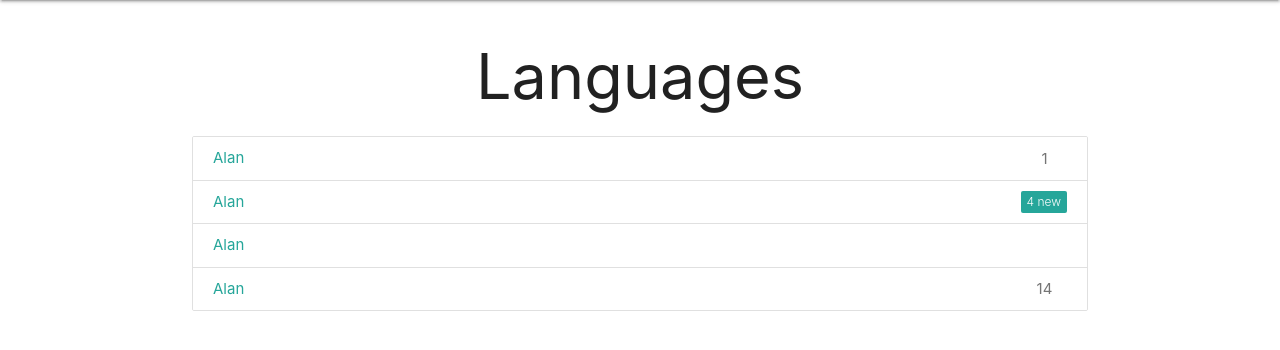
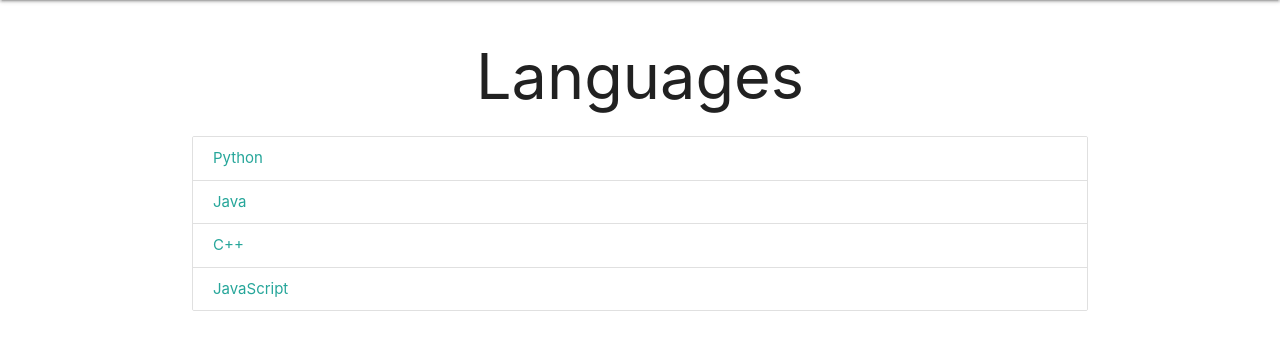
Before and after one commit to kprakhar27/Django-course, a Django app: page /languages/ in a window 1280 px wide. Shown: the part 64-414 px from the top of the page. Run offline with Django 3.2, Linux system fonts and the light colour scheme.

Commit message:
Portfolio

```diff
--- /dev/null
+++ b/Portfolio/data.json
@@ -0,0 +1,15 @@
+{
+    "NAME": "Kumar Prakhar",
+    "ABOUT_ME": "This is ME, Kumar Prakhar, a second year undergraduate from Vellore Institute of Technology, Bhopal. I am a budding Data Scientist and a Web Designer, who is obsessed with the idea of improving himself and wants a platform to grow and excel.",
+    "LANGUAGES": [
+        "Python",
+        "Java",
+        "C++",
+        "JavaScript"
+    ],
+    "PROJECTS": [
+        ["filter_drama", "Google", "Lorem ipsum dolor, sit amet consectetur"],
+        ["place", "Microsoft", "Lorem ipsum dolor, sit amet consectetur"],
+        ["whatshot", "Apple", "Lorem ipsum dolor, sit amet consectetur"]
+    ]
+}
--- a/Portfolio/main/views.py
+++ b/Portfolio/main/views.py
@@ -1,18 +1,26 @@
+from os import name
 from django.shortcuts import render
-
+from django.conf import settings
 # Create your views here.
 
 
 def index(request):
-    context = {}
+    context = {
+        "name": settings.DATA["NAME"],
+        "about_me": settings.DATA["ABOUT_ME"],
+    }
     return render(request, 'main/index.html', context)
 
 
 def projects(request):
-    context = {}
+    context = {
+        "projects": settings.DATA["PROJECTS"]
+    }
     return render(request, 'main/projects.html', context)
 
 
 def languages(request):
-    context = {}
+    context = {
+        "languages": settings.DATA["LANGUAGES"]
+    }
     return render(request, 'main/languages.html', context)
--- a/Portfolio/portfolio/settings.py
+++ b/Portfolio/portfolio/settings.py
@@ -12,6 +12,7 @@ https://docs.djangoproject.com/en/3.2/ref/settings/
 
 from pathlib import Path
 import os
+import json
 
 # Build paths inside the project like this: BASE_DIR / 'subdir'.
 BASE_DIR = Path(__file__).resolve().parent.parent
@@ -131,3 +132,5 @@ STATIC_ROOT = os.path.join(BASE_DIR, 'staticfiles')
 # https://docs.djangoproject.com/en/3.2/ref/settings/#default-auto-field
 
 DEFAULT_AUTO_FIELD = 'django.db.models.BigAutoField'
+
+DATA = json.load(open(os.path.join(BASE_DIR, 'data.json')))
--- a/Portfolio/templates/main/index.html
+++ b/Portfolio/templates/main/index.html
@@ -8,8 +8,8 @@
                     <div class="card blue-grey darken-1">
                         <div class="card-content white-text">
                             <img class="materialboxed responsive-img" width="650"
-                                src="https://kumarprakhar.com/assets/img/logo.jpg" alt="me">
-                            <span class="card-title">Kumar Prakhar</span>
+                                src="https://kumarprakhar.com/jekyll/assets/img/logo.jpg" alt="me">
+                            <span class="card-title">{{ name }}</span>
                         </div>
                         <div class="card-action">
                             <a href="#">GitHub</a>
@@ -21,7 +21,7 @@
                     <div class="card blue-grey darken-1">
                         <div class="card-content white-text">
                             <span class="card-title">About Me</span>
-                            <p>This is ME, Kumar Prakhar, a second year undergraduate from Vellore Institute of Technology, Bhopal. I am a budding Data Scientist and a Web Designer, who is obsessed with the idea of improving himself and wants a platform to grow and excel.</p>
+                            <p>{{ about_me }}</p>
                         </div>
                     </div>
                 </div>
--- a/Portfolio/templates/main/languages.html
+++ b/Portfolio/templates/main/languages.html
@@ -4,10 +4,9 @@
     <div class="container">
         <h1 class="center-align">Languages</h1>
         <div class="collection">
-            <a href="#!" class="collection-item"><span class="badge">1</span>Alan</a>
-            <a href="#!" class="collection-item"><span class="new badge">4</span>Alan</a>
-            <a href="#!" class="collection-item">Alan</a>
-            <a href="#!" class="collection-item"><span class="badge">14</span>Alan</a>
+            {% for language in languages %}
+            <a href="#!" class="collection-item">{{ language }}</a>
+            {% endfor %}
         </div>
     </div>
 {% endblock %}
```
Also changed, not shown: Portfolio/requirements.txt (added, +8 -0 lines).
